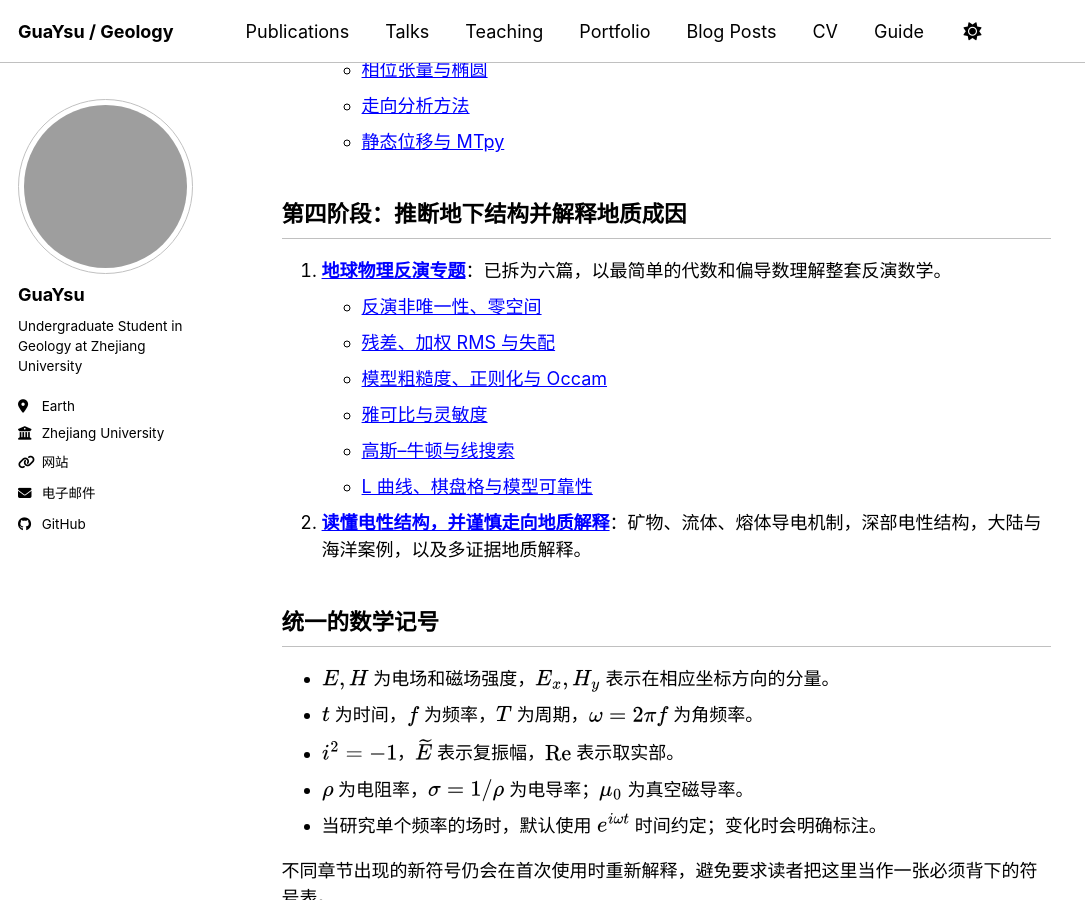
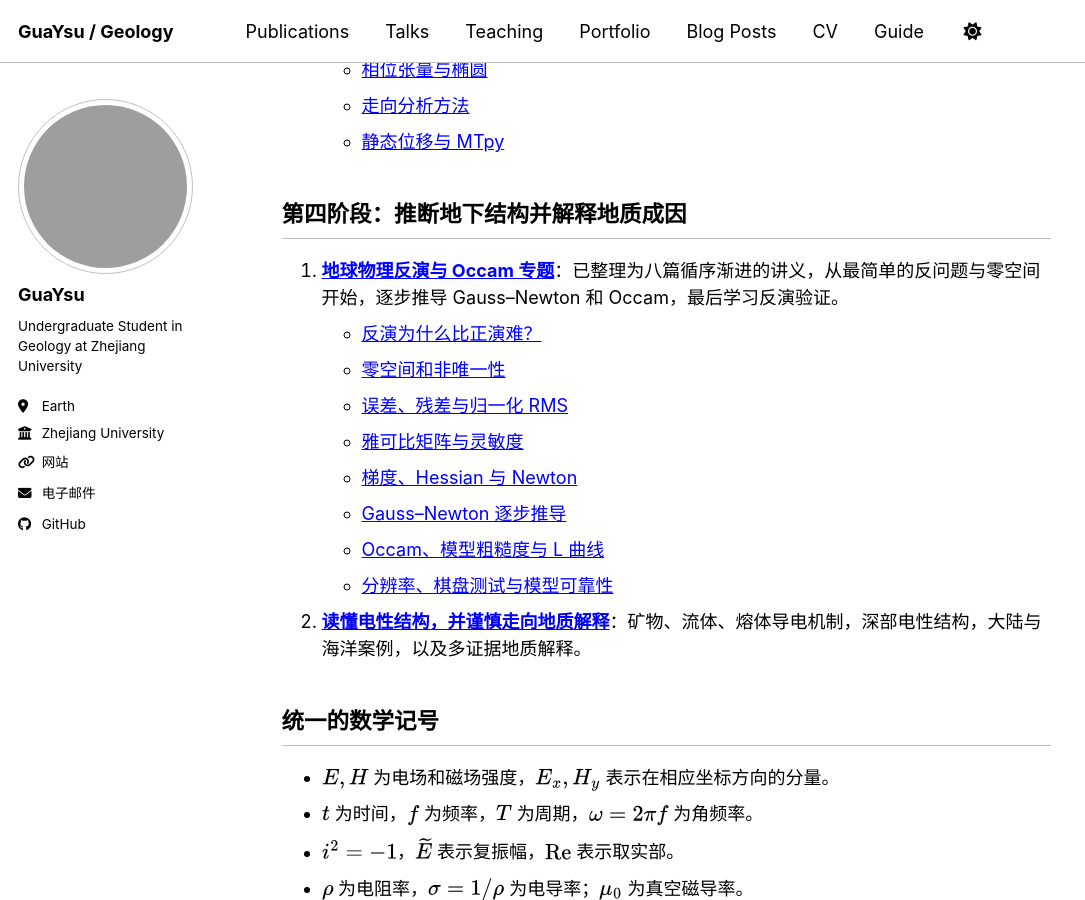
Before and after one commit to GuaYsu/guaysu.github.io, a Jekyll site: the page built from _posts/2026-10-21-mt-course-00-roadmap.md, in a window 1280 px wide and 900 px high, scrolled down 2329 px. Shown: the whole window, without its empty margins (0-1085 px from the left). Built offline with Jekyll 4.4.1, drawn with Linux system fonts in a browser that asks for light colours; a script bundle is joined from its source files by our own code; library files that are not in the unit come from our copies; grey boxes are pictures that could not be loaded.

Commit message:
docs(mt): reconcile inversion roadmap around eight progressive lessons

```diff
--- a/_posts/2026-10-21-mt-course-00-roadmap.md
+++ b/_posts/2026-10-21-mt-course-00-roadmap.md
@@ -64,13 +64,15 @@ tags: [大地电磁, 地球物理, 自学教程, 数学基础]
 
 ## 第四阶段：推断地下结构并解释地质成因
 
-13. **[地球物理反演专题](/posts/2026/10/mt-course-07-inversion/)**：已拆为六篇，以最简单的代数和偏导数理解整套反演数学。
-   - [反演非唯一性、零空间](/posts/2026/10/mt-course-07a-inverse/)
-   - [残差、加权 RMS 与失配](/posts/2026/10/mt-course-07b-misfit/)
-   - [模型粗糙度、正则化与 Occam](/posts/2026/10/mt-course-07c-regularization/)
-   - [雅可比与灵敏度](/posts/2026/10/mt-course-07d-jacobian/)
-   - [高斯–牛顿与线搜索](/posts/2026/10/mt-course-07e-gauss-newton/)
-   - [L 曲线、棋盘格与模型可靠性](/posts/2026/10/mt-course-07f-diagnostics/)
+13. **[地球物理反演与 Occam 专题](/posts/2026/10/mt-course-07-inversion/)**：已整理为八篇循序渐进的讲义，从最简单的反问题与零空间开始，逐步推导 Gauss–Newton 和 Occam，最后学习反演验证。
+   - [反演为什么比正演难？](/posts/2026/10/mt-course-07a-inverse-problem/)
+   - [零空间和非唯一性](/posts/2026/10/mt-course-07b-nullspace/)
+   - [误差、残差与归一化 RMS](/posts/2026/10/mt-course-07c-misfit/)
+   - [雅可比矩阵与灵敏度](/posts/2026/10/mt-course-07d-jacobian/)
+   - [梯度、Hessian 与 Newton](/posts/2026/10/mt-course-07e-newton/)
+   - [Gauss–Newton 逐步推导](/posts/2026/10/mt-course-07f-gauss-newton/)
+   - [Occam、模型粗糙度与 L 曲线](/posts/2026/10/mt-course-07g-occam/)
+   - [分辨率、棋盘测试与模型可靠性](/posts/2026/10/mt-course-07h-validation/)
 14. **[读懂电性结构，并谨慎走向地质解释](/posts/2026/10/mt-course-08-interpretation/)**：矿物、流体、熔体导电机制，深部电性结构，大陆与海洋案例，以及多证据地质解释。
 
 ## 统一的数学记号
```
